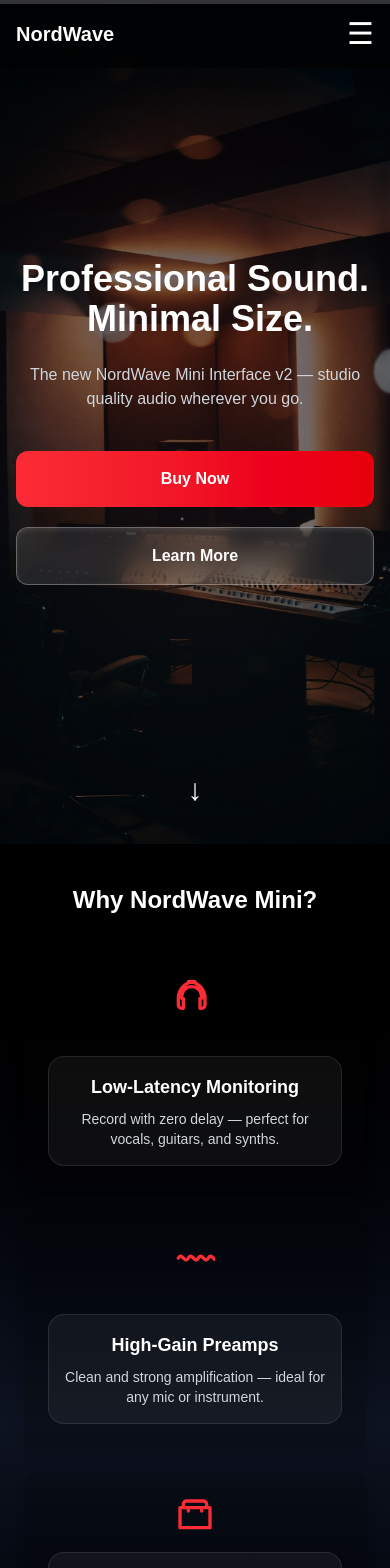
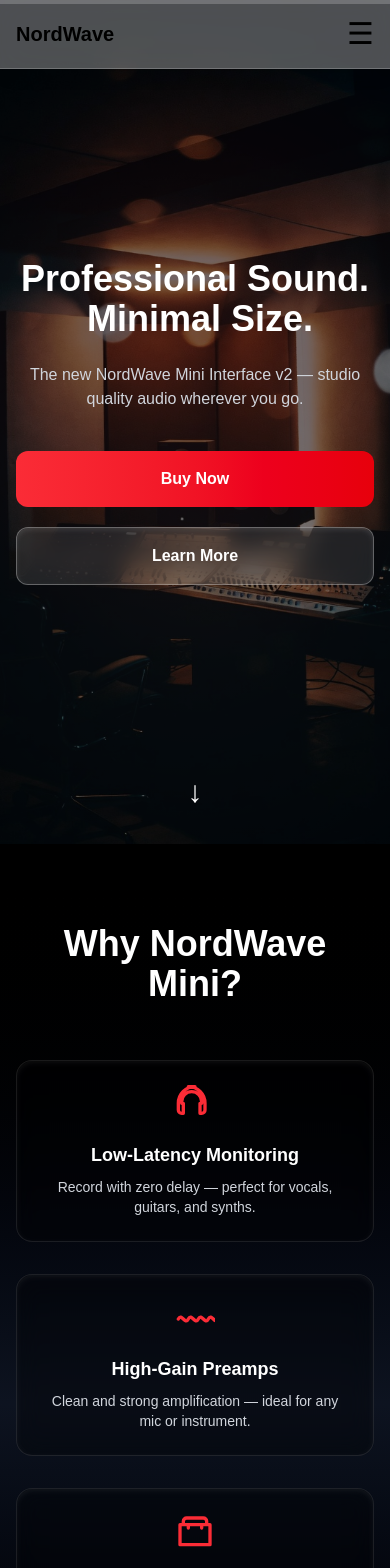
Before and after one commit to stickd/Test_Landing, a Next.js app: page / in a window 390 px wide. Shown: the top 1568 px of the page. Built offline with nearby package versions, Linux system fonts and the light colour scheme.

Commit message:
Update footer gradient and pricing section background

```diff
--- a/components/FeatureCard.tsx
+++ b/components/FeatureCard.tsx
@@ -1,31 +1,28 @@
 "use client";
-import React from "react";
 import { motion } from "framer-motion";
 
 interface FeatureCardProps {
   title: string;
   text: string;
-  className?: string; // добавляем опционально
+  icon: React.ReactNode;
 }
 
-export default function FeatureCard({
-  title,
-  text,
-  className,
-}: FeatureCardProps) {
+export default function FeatureCard({ title, text, icon }: FeatureCardProps) {
   return (
     <motion.div
       whileHover={{
-        boxShadow: "0 0 20px rgba(255,255,255,0.5)",
-        scale: 1.02,
-        transition: { duration: 0.05 },
+        scale: 1.04,
+        boxShadow: "0 0 35px rgba(255,255,255,0.12)",
       }}
-      className={`p-4 sm:p-6 bg-white/5 rounded-2xl border border-white/10 ${
-        className || ""
-      }`}
+      transition={{ duration: 0.25, ease: "easeOut" }}
+      className="relative h-full bg-black/30 border border-white/10 rounded-2xl p-6 flex flex-col items-center text-center backdrop-blur-md"
     >
-      <h3 className="text-lg sm:text-xl font-semibold mb-2">{title}</h3>
-      <p className="text-gray-300 text-sm sm:text-base">{text}</p>
+      <div className="mb-4">{icon}</div>
+      <h3 className="text-lg font-semibold mb-2">{title}</h3>
+      <p className="text-gray-300 text-sm">{text}</p>
+
+      {/* subtle glow */}
+      <div className="absolute inset-0 rounded-2xl pointer-events-none shadow-inner shadow-white/5" />
     </motion.div>
   );
 }
--- a/components/Features.tsx
+++ b/components/Features.tsx
@@ -84,45 +84,25 @@ export default function Features() {
     },
     {
       title: "Cross-Platform Support",
-      text: "Works smoothly with Mac, Windows, iPhone, iPad, and other devices.",
+      text: "Works smoothly with Mac, Windows, iOS and more.",
       icon: icons[3],
     },
   ];
 
   return (
-    <motion.section
+    <section
       id="features"
-      className="bg-gradient-to-b from-black via-gray-900/80 to-black text-white py-10 sm:py-20 px-4 relative overflow-hidden"
-      initial={{ opacity: 0, y: 50 }}
-      whileInView={{ opacity: 1, y: 0 }}
-      viewport={{ once: true }}
-      transition={{ duration: 0.8 }}
+      className="bg-gradient-to-b from-black via-gray-900/80 to-black text-white py-20 px-4"
     >
-      <h2 className="text-2xl sm:text-4xl font-bold text-center mb-10 sm:mb-14 px-2">
+      <h2 className="text-4xl font-bold text-center mb-14">
         Why NordWave Mini?
       </h2>
 
-      <div className="grid grid-cols-1 sm:grid-cols-2 lg:grid-cols-4 gap-6 sm:gap-8 max-w-6xl mx-auto px-2 auto-rows-fr">
-        {features.map((feature, index) => (
-          <motion.div
-            key={index}
-            whileHover={{
-              scale: 1.05,
-              rotateX: 2,
-              rotateY: 2,
-              boxShadow: "0 0 30px rgba(255,255,255,0.15)",
-            }}
-            className="relative rounded-xl bg-black/20 p-6 text-center shadow-lg transition-all duration-300 flex flex-col h-full"
-          >
-            <div className="mb-4 flex justify-center">{feature.icon}</div>
-            <FeatureCard
-              title={feature.title}
-              text={feature.text}
-              className="mt-auto"
-            />
-          </motion.div>
+      <div className="grid grid-cols-1 sm:grid-cols-2 lg:grid-cols-4 gap-8 max-w-6xl mx-auto">
+        {features.map((f, i) => (
+          <FeatureCard key={i} {...f} />
         ))}
       </div>
-    </motion.section>
+    </section>
   );
 }
--- a/components/Footer.tsx
+++ b/components/Footer.tsx
@@ -45,14 +45,12 @@ export default function Footer() {
       initial={{ opacity: 0, y: 50 }}
       animate={{ opacity: 1, y: 0 }}
       transition={{ duration: 0.8 }}
-      className="bg-black text-white py-10 sm:py-12 px-4 relative overflow-hidden"
+      className="py-10 sm:py-12 px-4 relative overflow-hidden"
+      style={{
+        background: "linear-gradient(to bottom, #9ca3af, #ffffff)", // переход серый -> белый
+      }}
     >
-      <div
-        className="absolute inset-0 bg-cover bg-center opacity-10 -z-10"
-        style={{ backgroundImage: "url('/footer-bg.jpg')" }}
-      />
-
-      <div className="max-w-xs sm:max-w-6xl mx-auto text-center text-gray-400 space-y-6 relative z-10">
+      <div className="max-w-xs sm:max-w-6xl mx-auto text-center text-black space-y-6 relative z-10">
         <p>&copy; 2025 NordWave. All rights reserved.</p>
 
         <form onSubmit={handleSubmit} className="flex flex-col gap-2 sm:gap-4">
@@ -61,20 +59,20 @@ export default function Footer() {
             type="text"
             placeholder="Your Name"
             required
-            className="p-2 sm:p-3 rounded-lg border border-gray-600 bg-black text-white focus:outline-none focus:border-red-500 focus:ring-1 focus:ring-red-500 transition"
+            className="p-2 sm:p-3 rounded-lg border border-gray-600 bg-white text-black focus:outline-none focus:border-red-500 focus:ring-1 focus:ring-red-500 transition"
           />
           <input
             name="email"
             type="email"
             placeholder="Email"
             required
-            className="p-2 sm:p-3 rounded-lg border border-gray-600 bg-black text-white focus:outline-none focus:border-red-500 focus:ring-1 focus:ring-red-500 transition"
+            className="p-2 sm:p-3 rounded-lg border border-gray-600 bg-white text-black focus:outline-none focus:border-red-500 focus:ring-1 focus:ring-red-500 transition"
           />
           <textarea
             name="message"
             placeholder="Message"
             required
-            className="p-2 sm:p-3 rounded-lg border border-gray-600 bg-black text-white focus:outline-none focus:border-red-500 focus:ring-1 focus:ring-red-500 transition"
+            className="p-2 sm:p-3 rounded-lg border border-gray-600 bg-white text-black focus:outline-none focus:border-red-500 focus:ring-1 focus:ring-red-500 transition"
           />
 
           <motion.button
@@ -85,7 +83,7 @@ export default function Footer() {
               boxShadow: "0 0 15px rgba(255,0,0,0.6)",
             }}
             whileTap={{ scale: 0.95 }}
-            className="px-4 sm:px-8 py-2 sm:py-3 bg-white text-black hover:bg-gray-200 rounded-xl font-semibold transition shadow-md w-full sm:w-auto disabled:opacity-50"
+            className="px-4 sm:px-8 py-2 sm:py-3 bg-red-600 text-white hover:bg-red-700 rounded-xl font-semibold transition shadow-md w-full sm:w-auto disabled:opacity-50"
           >
             {loading ? "Sending..." : "Send"}
           </motion.button>
@@ -97,7 +95,7 @@ export default function Footer() {
                 initial={{ opacity: 0, y: 20 }}
                 animate={{ opacity: 1, y: 0 }}
                 exit={{ opacity: 0, y: 20 }}
-                className="text-green-400 mt-2 flex items-center justify-center gap-2"
+                className="text-green-600 mt-2 flex items-center justify-center gap-2"
               >
                 ✔ Message sent successfully!
               </motion.p>
@@ -117,13 +115,13 @@ export default function Footer() {
         </form>
 
         <div className="flex flex-col sm:flex-row justify-center gap-2 sm:gap-6 text-sm sm:text-base">
-          <a href="#" className="hover:text-white transition">
+          <a href="#" className="hover:text-red-700 transition">
             Privacy Policy
           </a>
-          <a href="#" className="hover:text-white transition">
+          <a href="#" className="hover:text-red-700 transition">
             Terms of Service
           </a>
-          <a href="#" className="hover:text-white transition">
+          <a href="#" className="hover:text-red-700 transition">
             Contact
           </a>
         </div>
--- a/components/Navbar.tsx
+++ b/components/Navbar.tsx
@@ -1,9 +1,10 @@
 "use client";
+
 import React, { useState, useEffect } from "react";
 import { motion, AnimatePresence } from "framer-motion";
 
 interface NavbarProps {
-  onScroll: (id: string) => void;
+  onScroll?: (id: string) => void;
 }
 
 export default function Navbar({ onScroll }: NavbarProps) {
@@ -21,15 +22,11 @@ export default function Navbar({ onScroll }: NavbarProps) {
       const scrolled = (scrollTop / docHeight) * 100;
       setScrollProgress(scrolled);
 
-      // Определяем текущую секцию
       let current = "home";
       sections.forEach((section) => {
         const el = document.getElementById(section);
-        if (el) {
-          const offsetTop = el.offsetTop;
-          if (scrollTop >= offsetTop - window.innerHeight / 2) {
-            current = section;
-          }
+        if (el && scrollTop >= el.offsetTop - window.innerHeight / 2) {
+          current = section;
         }
       });
       setActiveSection(current);
@@ -49,12 +46,16 @@ export default function Navbar({ onScroll }: NavbarProps) {
   };
 
   return (
-    <nav className="fixed top-0 left-0 w-full bg-black/60 backdrop-blur-md z-50 py-4 px-4 sm:px-0 shadow-lg">
+    <nav
+      className="fixed top-0 left-0 w-full z-50 py-4 px-4 sm:px-0
+                 bg-white/30 backdrop-blur-lg shadow-lg border-b border-white/20 transition-colors duration-500"
+    >
       {/* Scroll Progress Bar */}
       <div className="absolute top-0 left-0 w-full h-1 bg-white/20 z-[100]">
         <motion.div
           className="h-full bg-red-500 origin-left"
           style={{ scaleX: scrollProgress / 100 }}
+          transition={{ ease: "easeOut", duration: 0.3 }}
         />
       </div>
 
@@ -71,13 +72,13 @@ export default function Navbar({ onScroll }: NavbarProps) {
             <button
               key={section}
               onClick={() => handleClick(section)}
-              className={`group relative font-extrabold tracking-wide uppercase text-xl transition-all ${
-                isActive
-                  ? "text-white drop-shadow-[0_0_8px_rgba(255,255,255,0.8)]"
-                  : "text-white/80 hover:text-red-500 hover:drop-shadow-[0_0_4px_rgba(255,255,255,0.5)]"
-              }`}
+              className={`group relative font-extrabold tracking-wide uppercase text-xl transition-all duration-300
+                ${
+                  isActive ? "text-red-500" : "text-black/80 hover:text-red-500"
+                }`}
             >
               {label}
+              <span className="absolute -bottom-1 left-1/2 -translate-x-1/2 w-0 h-1 bg-red-500 rounded-full group-hover:w-full transition-all duration-300"></span>
             </button>
           );
         })}
@@ -85,10 +86,10 @@ export default function Navbar({ onScroll }: NavbarProps) {
 
       {/* Mobile */}
       <div className="sm:hidden flex justify-between items-center max-w-6xl mx-auto relative z-10">
-        <div className="text-white font-bold text-xl">NordWave</div>
+        <div className="text-black font-bold text-xl">NordWave</div>
         <button
           onClick={() => setMenuOpen(!menuOpen)}
-          className="text-white text-3xl"
+          className="text-black text-3xl"
           aria-label="Toggle menu"
         >
           {menuOpen ? "✕" : "☰"}
@@ -102,7 +103,7 @@ export default function Navbar({ onScroll }: NavbarProps) {
             initial={{ opacity: 0, y: -20 }}
             animate={{ opacity: 1, y: 0 }}
             exit={{ opacity: 0, y: -20 }}
-            className="sm:hidden absolute top-full left-0 w-full bg-black/95 flex flex-col items-center gap-6 py-6 z-40"
+            className="sm:hidden absolute top-full left-0 w-full bg-white/90 backdrop-blur-md flex flex-col items-center gap-6 py-6 z-40 rounded-b-lg shadow-lg"
           >
             {sections.map((section) => {
               const label =
@@ -115,11 +116,12 @@ export default function Navbar({ onScroll }: NavbarProps) {
                 <button
                   key={section}
                   onClick={() => handleClick(section)}
-                  className={`text-lg font-semibold transition-all ${
-                    isActive
-                      ? "text-white drop-shadow-[0_0_6px_rgba(255,255,255,0.7)]"
-                      : "text-white/80 hover:text-red-500 hover:drop-shadow-[0_0_4px_rgba(255,255,255,0.5)]"
-                  }`}
+                  className={`text-lg font-semibold transition-all duration-300
+                    ${
+                      isActive
+                        ? "text-red-500"
+                        : "text-black/70 hover:text-red-500"
+                    }`}
                 >
                   {label}
                 </button>
--- a/components/Pricing.tsx
+++ b/components/Pricing.tsx
@@ -1,6 +1,31 @@
 "use client";
+
 import React from "react";
 import { motion } from "framer-motion";
+
+const GradientButton: React.FC<{ text: string }> = ({ text }) => {
+  return (
+    <motion.button
+      whileHover={{ scale: 1.05 }}
+      whileTap={{ scale: 0.95 }}
+      className="relative px-8 py-3 rounded-xl font-semibold text-white overflow-hidden shadow-lg transition-all duration-300 bg-red-600"
+    >
+      <span className="relative z-10">{text}</span>
+
+      {/* Градиентная анимация */}
+      <motion.div
+        className="absolute inset-0 rounded-xl"
+        initial={{ opacity: 0 }}
+        whileHover={{ opacity: 1 }}
+        whileTap={{ opacity: 1 }}
+        transition={{ duration: 0.4 }}
+        style={{
+          background: "linear-gradient(90deg, #7f00ff, #e100ff)",
+        }}
+      />
+    </motion.button>
+  );
+};
 
 export default function Pricing() {
   const tiers = [
@@ -16,6 +41,7 @@ export default function Pricing() {
     {
       name: "NordWave Mini Pro",
       price: "$349",
+      featured: true,
       features: [
         "All Mini v2 features",
         "High-gain preamps",
@@ -34,60 +60,63 @@ export default function Pricing() {
   ];
 
   return (
-    <motion.section
+    <section
       id="pricing"
-      className="bg-white text-black py-10 sm:py-20 px-4"
-      initial={{ opacity: 0, y: 50 }}
-      whileInView={{ opacity: 1, y: 0 }}
-      viewport={{ once: true }}
-      transition={{ duration: 0.8 }}
+      className="py-20 px-4"
+      style={{
+        background: `linear-gradient(
+          to bottom,
+          #000000 0%,    /* черный сверху */
+          #4b5563 50%,   /* средний серый */
+          #9ca3af 100%   /* светло-серый внизу */
+        )`,
+      }}
     >
-      <h2 className="text-2xl sm:text-4xl font-bold text-center mb-6 sm:mb-12">
+      <h2 className="text-3xl sm:text-4xl font-bold text-center mb-6 text-white">
         Get Your NordWave Mini
       </h2>
-      <p className="text-center text-sm sm:text-lg text-gray-700 max-w-xs sm:max-w-2xl mx-auto mb-8 sm:mb-12">
+
+      <p className="text-center text-gray-300 max-w-2xl mx-auto mb-12">
         Studio-quality audio interface in a compact size. Perfect for mobile
         recording and home studios.
       </p>
 
-      <div className="flex flex-col sm:flex-row justify-center items-stretch gap-6 sm:gap-8 max-w-6xl mx-auto">
+      <div className="flex flex-col sm:flex-row justify-center gap-8 max-w-6xl mx-auto">
         {tiers.map((tier, i) => (
           <motion.div
             key={i}
-            whileHover={{
-              scale: 1.05,
-              boxShadow: "0 0 30px rgba(255,0,0,0.3)",
-            }}
-            whileTap={{ scale: 0.95 }}
-            className="bg-black text-white px-6 sm:px-8 py-6 sm:py-8 rounded-2xl shadow-lg text-center flex flex-col justify-between transition-all duration-300 w-full sm:w-1/3"
+            whileHover={{ scale: tier.featured ? 1.05 : 1.03 }}
+            transition={{ duration: 0.3 }}
+            className={`relative rounded-2xl p-8 flex flex-col justify-between text-center w-full sm:w-1/3
+              ${
+                tier.featured
+                  ? "bg-white shadow-2xl border-2 border-red-400"
+                  : "bg-white shadow-lg"
+              }`}
           >
+            {tier.featured && (
+              <span className="absolute -top-3 left-1/2 -translate-x-1/2 bg-red-500 text-white px-4 py-1 text-xs font-bold rounded-full shadow-md">
+                MOST POPULAR
+              </span>
+            )}
+
             <div>
-              <h3 className="text-lg sm:text-2xl font-semibold mb-2 sm:mb-4">
+              <h3 className="text-2xl font-semibold mb-4 text-black">
                 {tier.name}
               </h3>
-              <p className="text-gray-300 text-sm sm:text-lg mb-4 sm:mb-6">
-                {tier.price}
-              </p>
-              <ul className="text-gray-200 text-sm mb-4 space-y-1">
+              <p className="text-lg mb-6 opacity-80 text-black">{tier.price}</p>
+
+              <ul className="text-sm space-y-2 mb-6 text-black">
                 {tier.features.map((f, idx) => (
                   <li key={idx}>• {f}</li>
                 ))}
               </ul>
             </div>
 
-            <motion.button
-              whileHover={{
-                scale: 1.05,
-                boxShadow: "0 0 15px rgba(255,0,0,0.6)",
-              }}
-              whileTap={{ scale: 0.95 }}
-              className="px-6 py-2 sm:px-8 sm:py-3 bg-red-500 hover:bg-red-600 rounded-xl font-semibold transition shadow-md w-full"
-            >
-              Buy Now
-            </motion.button>
+            <GradientButton text="Buy Now" />
           </motion.div>
         ))}
       </div>
-    </motion.section>
+    </section>
   );
 }
```
